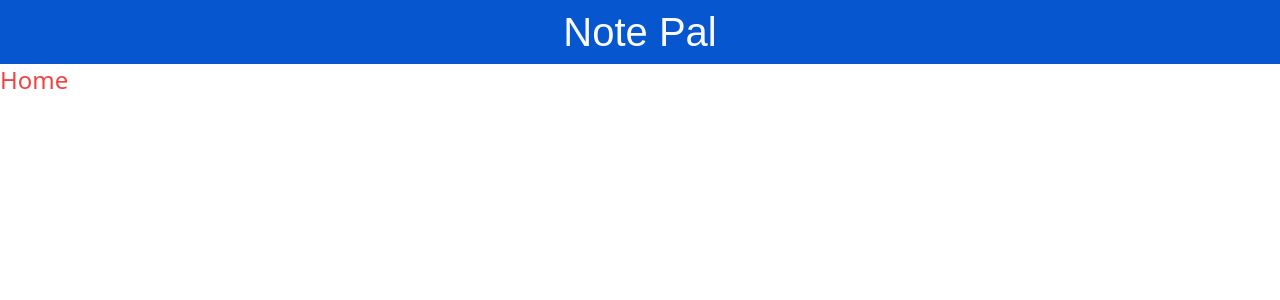
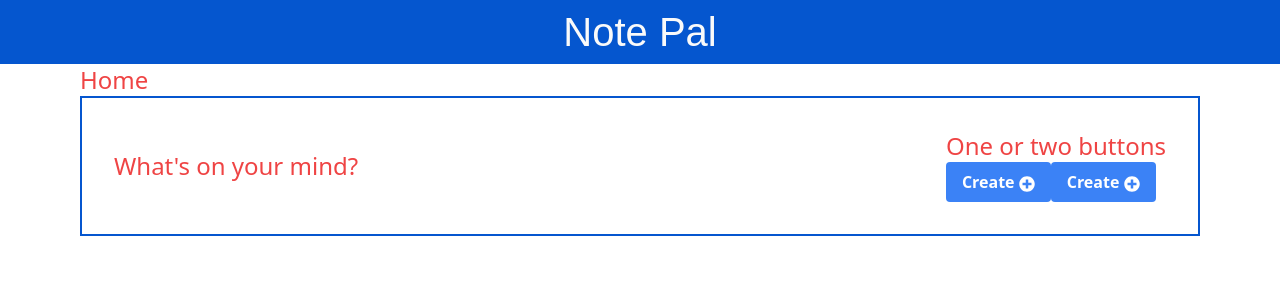
Before and after one commit to appohfaiths/notes-webapp, a React (Vite) app in the folder frontend/todo-app/: page / in a window 1280 px wide. Shown: the top 300 px of the page. Built offline with nearby package versions, Linux system fonts and the light colour scheme.

Commit message:
feat: CTA left section

```diff
--- /dev/null
+++ b/frontend/todo-app/src/components/cta/CTA.tsx
@@ -0,0 +1,30 @@
+import { CustomButton } from ".."
+import { CTAProps } from "./types"
+
+export const CTA: React.FC<CTAProps> = ({ type, title }) => {
+
+    const renderLeftSection = () => {
+        switch (type) {
+            case 'home':
+                return <h1 className='text-2xl text-red-500'>{title}</h1>
+            case 'create':
+                return <h1 className='text-2xl text-red-500'>Create Note</h1>
+            case 'view':
+                return <h1 className='text-2xl text-red-500'>Edit Note</h1>
+            default:
+                return <h1 className='text-2xl text-red-500'>Welcome to Note Pal</h1>
+        }
+    }
+  return (
+      <header className="flex items-center justify-between border-2 border-primary-blue p-8">
+          <div>
+                {renderLeftSection()}
+          </div>
+          <div>
+              <h1 className='text-2xl text-red-500'>One or two buttons</h1>
+                <CustomButton />
+                <CustomButton />
+          </div>
+    </header>
+  )
+}
--- /dev/null
+++ b/frontend/todo-app/src/components/cta/index.ts
@@ -0,0 +1 @@
+export {CTA} from './CTA';
--- /dev/null
+++ b/frontend/todo-app/src/components/cta/types.ts
@@ -0,0 +1,4 @@
+export interface CTAProps {
+    type: 'home' | 'view' | 'create';
+    title?: string;
+}
--- a/frontend/todo-app/src/components/customButton/index.ts
+++ b/frontend/todo-app/src/components/customButton/index.ts
@@ -0,0 +1 @@
+export {CustomButton} from './CustomButton';
--- a/frontend/todo-app/src/components/index.ts
+++ b/frontend/todo-app/src/components/index.ts
@@ -1 +1,3 @@
-export {Navbar} from './navbar/index';
+export { Navbar } from './navbar/index';
+export { CTA } from './cta/index';
+export {CustomButton} from './customButton/index';
--- a/frontend/todo-app/src/pages/Home.tsx
+++ b/frontend/todo-app/src/pages/Home.tsx
@@ -1,11 +1,13 @@
 import React from 'react'
 import Layout from '../layouts/Layout'
+import { CTA } from '../components'
 
 export default function Home():React.JSX.Element {
     return (
         <Layout>
-            <main>
+            <main className='container mx-auto'>
                 <h1 className='text-2xl text-red-500'>Home</h1>
+                <CTA type='home' title="What's on your mind?"/>
             </main>
         </Layout>
   )
--- a/frontend/todo-app/tailwind.config.js
+++ b/frontend/todo-app/tailwind.config.js
@@ -5,6 +5,16 @@ export default {
     "./src/**/*.{js,ts,jsx,tsx}",
   ],
   theme: {
+    container: {
+      center: true,
+      padding: {
+        DEFAULT: '1rem',
+        sm: '2rem',
+        lg: '4rem',
+        xl: '5rem',
+        '2xl': '6rem',
+      },
+    },
     extend: {
       colors: {
         'primary-blue': '#0556CF',
```
